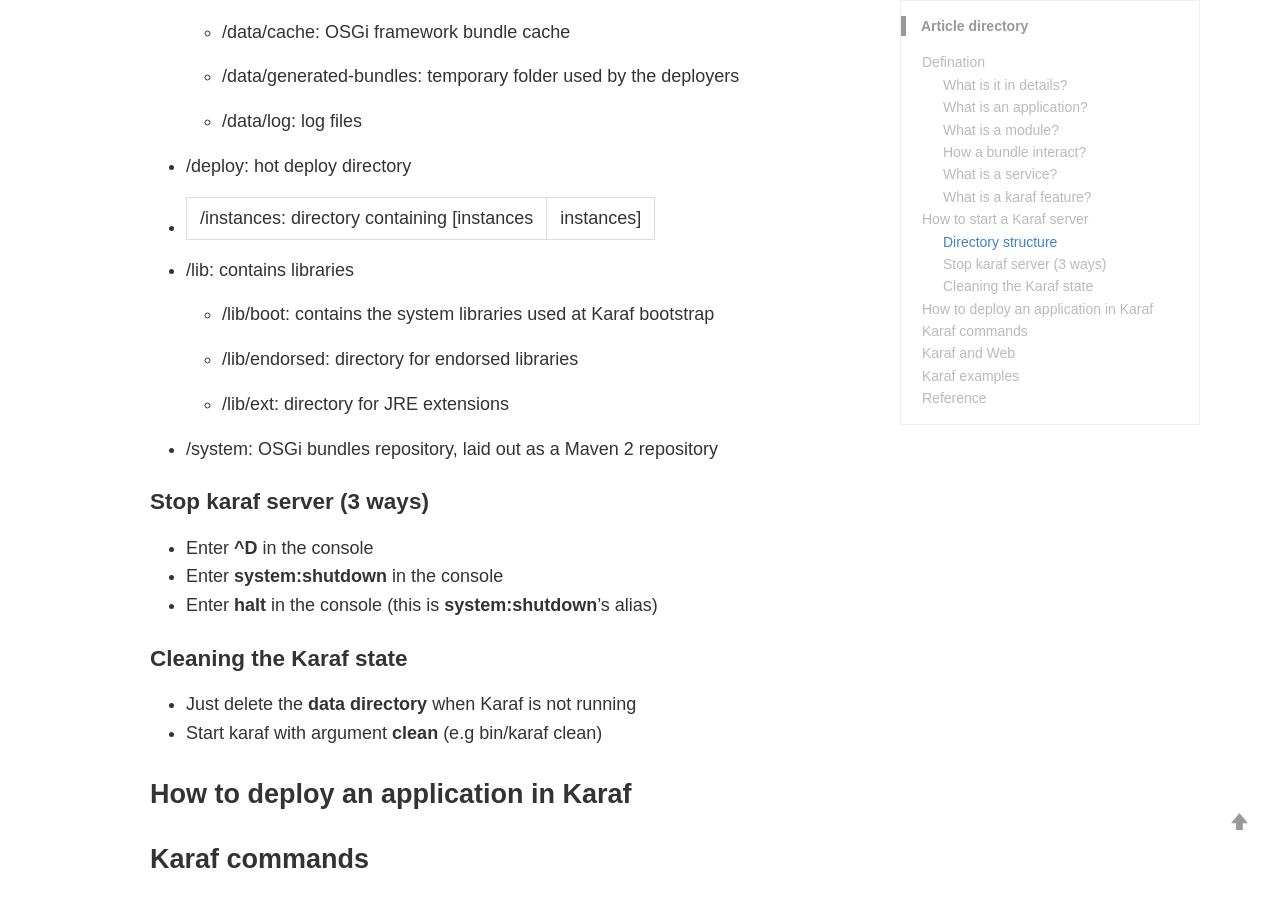
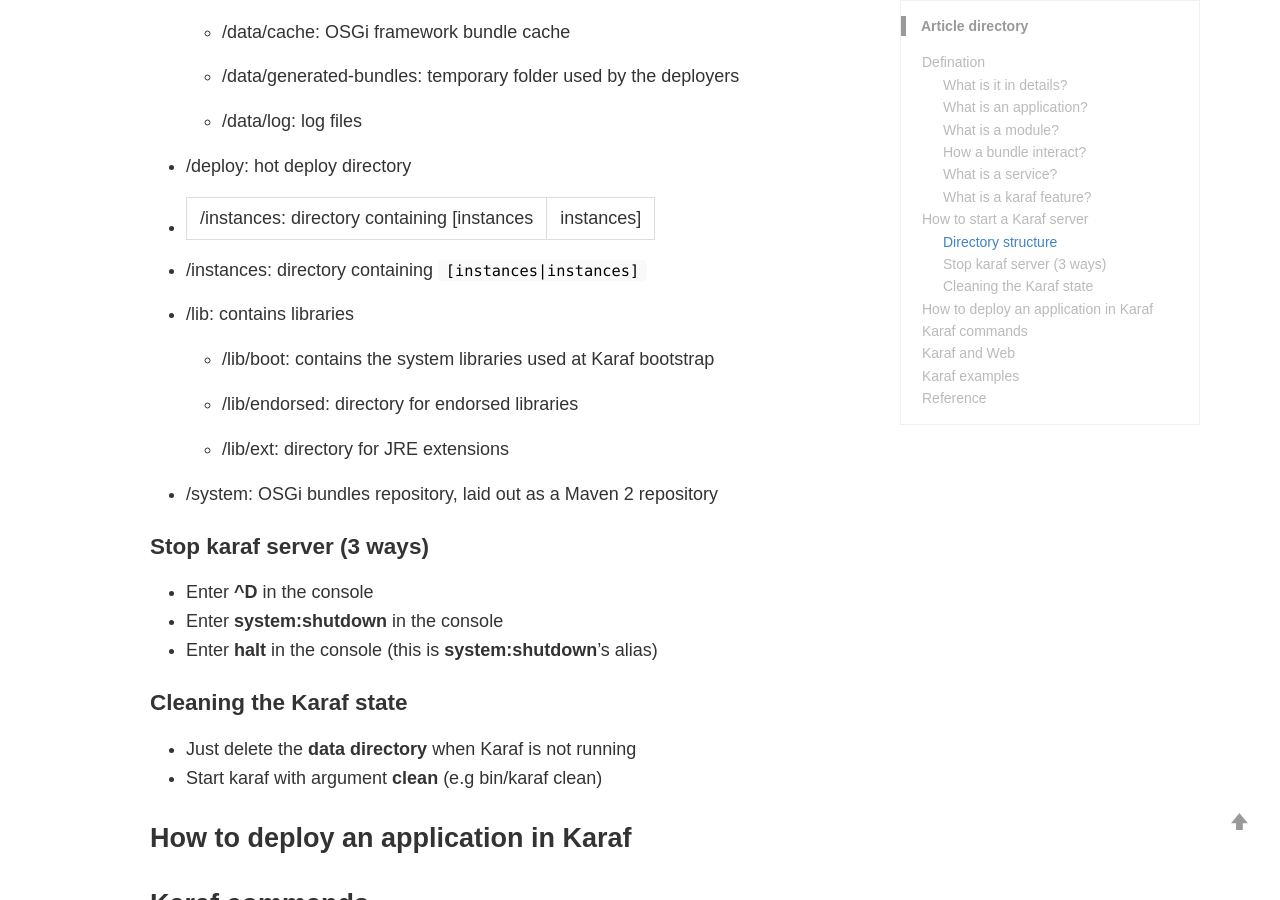
Before and after one commit to nqloc/nqloc.github.io, a Jekyll site: the page built from _posts/2019-3-1-Karaf.md, in a window 1280 px wide and 900 px high, scrolled down 2917 px. Built offline with Jekyll 4.4.1, drawn with Linux system fonts in a browser that asks for light colours; comment, search, counter and statistics services are not loaded.

Commit message:
Update 2019-3-1-Karaf.md

```diff
--- a/_posts/2019-3-1-Karaf.md
+++ b/_posts/2019-3-1-Karaf.md
@@ -129,6 +129,7 @@ karaf@root()>
 * /deploy: hot deploy directory
 
 * /instances: directory containing \[instances|instances\]
+* /instances: directory containing `[instances|instances]`
 
 * /lib: contains libraries
 
```
